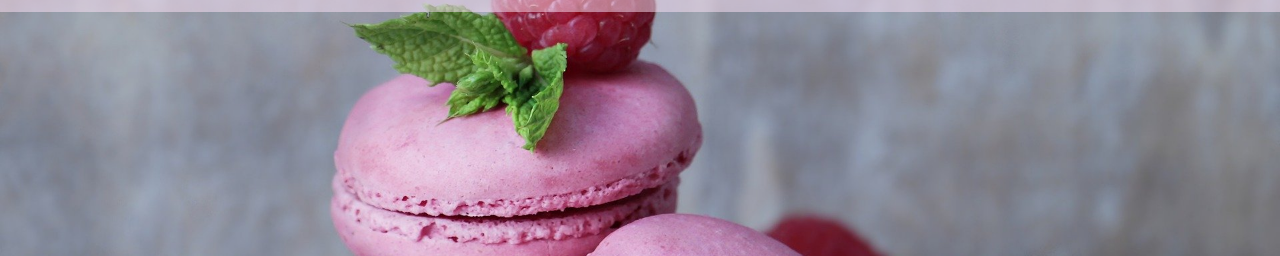
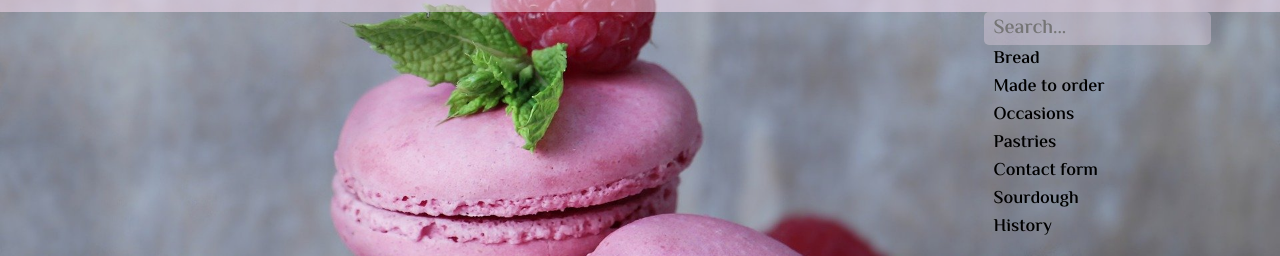
Before and after one commit to milenabarot/Shop-website, a plain HTML site: page index.html in a window 1280 px wide. Both pictures are taken after a click on the button 1020 px from the left and 66 px from the top of the page. Shown: the part 121-377 px from the top of the page. Drawn offline with Linux system fonts and the light colour scheme.

Commit message:
Added searchbar into Nav
- Styled dropdown searchbar, added an active class
- Added onclick toggle function to show dropodown search bar when search icon is clicked
- Need to add functionality of typing in search to yield results

```diff
--- a/index.html
+++ b/index.html
@@ -23,8 +23,21 @@
             <nav class="nav-container">
                 <a class="nav-anchor-1 nav-underline" href="">Shop</a>
                 <a class="nav-anchor-1 nav-underline" href="">About us</a>
-                <button onclick="clickButton('Search')" class="search-bar" href=""><img src="./assets/search bar.png"
+                <div class="search-button">
+                    <button onclick="onSearchButtonClick()" class="search-bar" href=""><img src="./assets/search bar.png"
                         alt="Search bar"></button>
+                    <div class="dropdown-search" id="dropdown-search">
+                        <input type="text" class="search-box" id="search-box" onkeyup="" placeholder="Search...">
+                        <a href="">Bread</a>
+                        <a href="">Made to order</a>
+                        <a href="">Occasions</a>
+                        <a href="">Pastries</a>
+                        <a href="">Contact form</a>
+                        <a href="">Sourdough</a>
+                        <a href="">History</a>
+                    </div>
+                </div>
+
                 <div class="basket-button-wrap">
                     <button onclick="clickButton('Basket')" class="basket" href=""><img
                             src="./assets/grocery basket.png" alt="Basket"></button>
--- a/scripts/shop.js
+++ b/scripts/shop.js
@@ -64,6 +64,14 @@ const onHamburgerButtonClick = function () {
     // console.log(hamburgerButton);
 }
 
+
+// search bar dropdown menu
+
+const onSearchButtonClick = function () {
+    const searchBar = document.querySelector('#dropdown-search');
+    searchBar.classList.toggle("dropdown-search-active");
+    console.log('this has been clicked')
+}
 
 
 // modal button
--- a/styles/header.css
+++ b/styles/header.css
@@ -132,6 +132,61 @@ button {
 }
 
 
+/* search bar styles */
+
+.search-button {
+    position: relative;
+}
+
+/*
+.search-button img:hover {
+    background-color: white;
+} */
+
+
+/* hidden by default */
+.dropdown-search {
+    position: absolute;
+    display: flex;
+    flex-direction: column;
+    visibility: hidden;
+    opacity: 0;
+    transition: 0.7s ease-in-out;
+    top: 82px;
+    left: -50%;
+    padding: 5px;
+}
+
+/*class that JS will add when search button is clicked */
+.dropdown-search-active {
+    visibility: visible;
+    opacity: 1;
+}
+
+.dropdown-search input[type="text"] {
+    border: none;
+    font-size: 20px;
+    font-family: 'El Messiri', sans-serif;
+    padding-left: 10px;
+    border-radius: 5px;
+    background-color: rgb(253, 228, 247, 0.3);
+    color: white;
+}
+
+.search-box:hover {
+    border-bottom: 1px solid black;
+
+}
+
+.dropdown-search a {
+    font-size: 18px;
+    padding-left: 10px;
+}
+
+
+
+
+
 /*hamburger wrapper and menu */
 
 .hamburger-wrapper {
```
